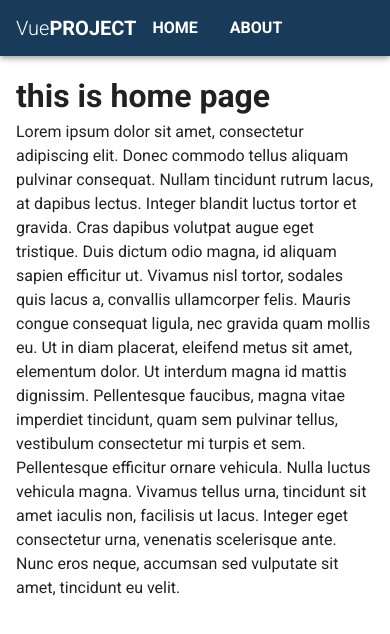
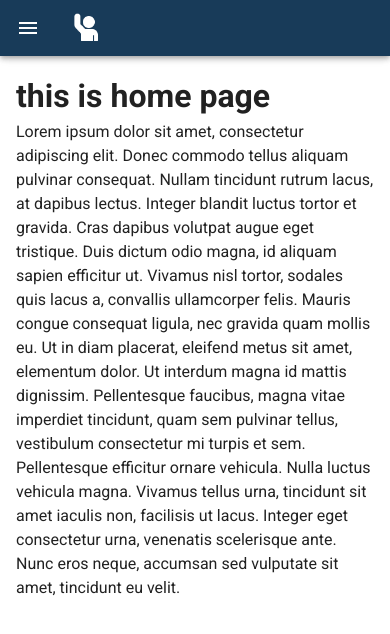
Before and after one commit to JackyLiangSilk/vueproject, a Vue app: page / in a window 390 px wide. Shown: the top 634 px of the page. Built offline with nearby package versions, Linux system fonts and the light colour scheme.

Commit message:
hamburger menu

```diff
--- a/src/components/TopNav.vue
+++ b/src/components/TopNav.vue
@@ -1,25 +1,31 @@
 <template>
+	<div>
 		<v-app-bar class="top-nav d-flex"
 		app
 		dark
 		fixed
 		color="#183B59">
+			<v-app-bar-nav-icon @click="menu = !menu"></v-app-bar-nav-icon>
 			<v-toolbar-title>
-			<span class="font-weight-light">Vue</span><span class="text-uppercase font-weight-bold">Project</span>
+				<img :src="logo" width="30px" class="d-block">
 			</v-toolbar-title>
-		<v-spacer></v-spacer>
+		</v-app-bar>
+		<v-navigation-drawer app v-model="menu" color="#183B59">
 			<div class="header-link" v-for="(link, index) in headerLinks" :key="index">
 				<router-link
 				class="pa-4 d-block white--text text-decoration-none text-uppercase font-weight-bold"
 				:to="link.url">{{link.title}}</router-link>
 			</div>
-    </v-app-bar>
+		</v-navigation-drawer>
+	</div>
 </template>
 <script type="text/javascript">
 	export	default{
 		name: 'Logo',
 		data(){
 			return{
+				logo: require('../assets/logo-hello.png'),
+				menu: false,
 				headerLinks: [
 					{
 						url: '/',
```
Also changed, not shown: src/assets/logo-hello.png (added). Lines whose indentation alone changed are shown as unchanged.
